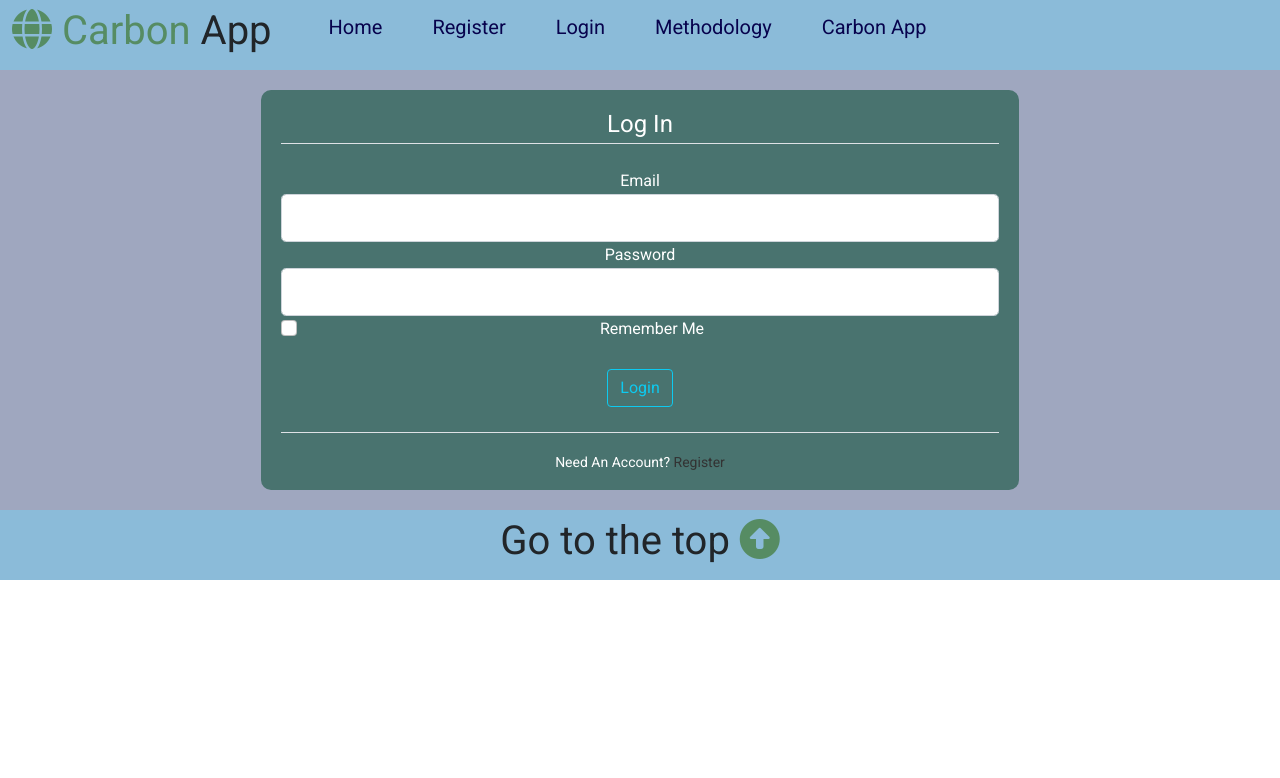
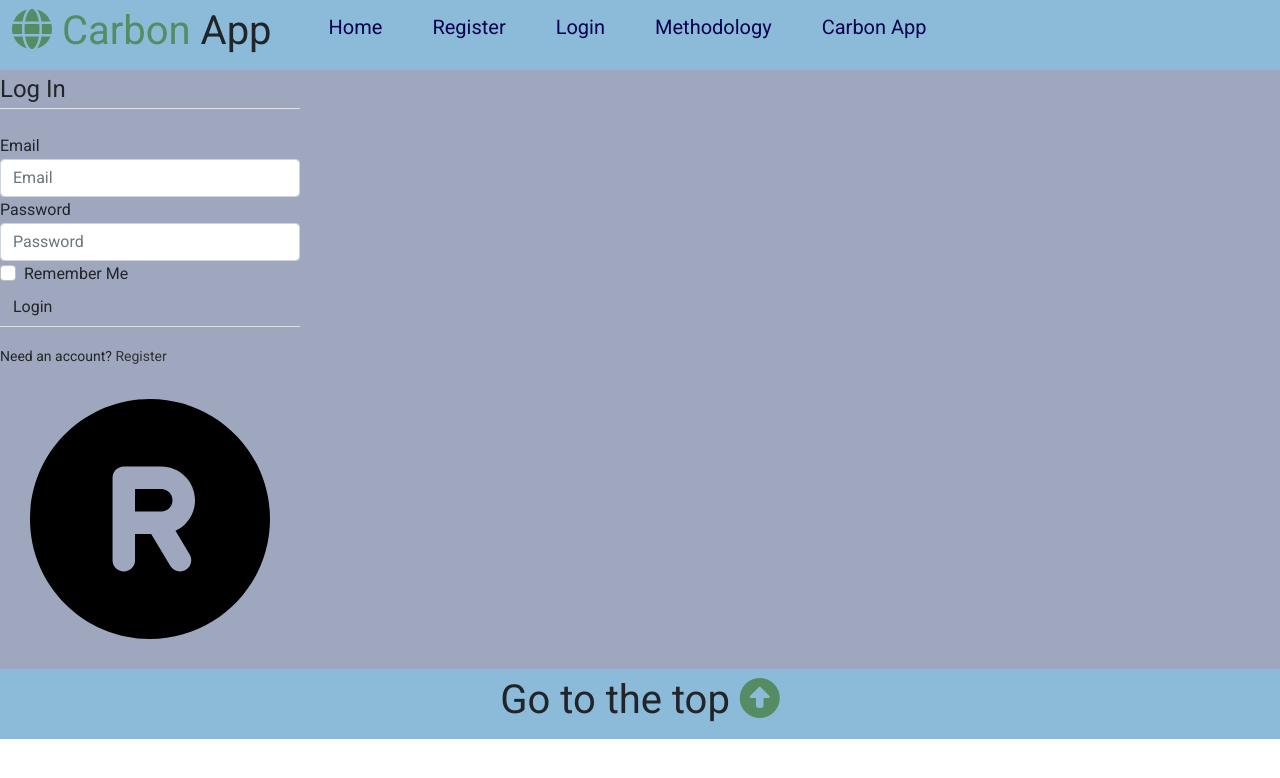
Before and after one commit to EliasAKyte/carbon-app-2026-1, a Flask app: page /login in a window 1280 px wide. Shown: the top 778 px of the page. Run offline with Flask 2, Linux system fonts and the light colour scheme; some libraries are stand-ins or nearby versions.

Commit message:
Update login.html

```diff
--- a/capp/templates/users/login.html
+++ b/capp/templates/users/login.html
@@ -2,75 +2,78 @@
 {% block content %}
 
 <section class="register_section_css">
-  <div class="container">
-          <div class="box">
+  <div class="register-wrap">
 
-          </div>
-          <div class="box">
+    <div class="register-card">
       {% with messages = get_flashed_messages(with_categories=true) %}
         {% if messages %}
           {% for category, message in messages %}
             <div class="alert alert-{{ category }}">
               {{ message }}
-                              <br>
-                              {{form.email.data}}
-                              <br>
-                              {{form.password.data}}
             </div>
           {% endfor %}
         {% endif %}
       {% endwith %}
+
       <form method="POST" action="">
         {{ form.hidden_tag() }}
+
         <fieldset class="form-group">
           <legend class="border-bottom mb-4">Log In</legend>
+
           <div class="form-group">
             {{ form.email.label(class="form-control-label") }}
             {% if form.email.errors %}
-                                  {{ form.email(class="form-control form-control-lg is-invalid") }}
+              {{ form.email(class="form-control is-invalid", placeholder="Email") }}
               <div class="invalid-feedback">
                 {% for error in form.email.errors %}
                   <span>{{ error }}</span>
                 {% endfor %}
               </div>
             {% else %}
-                                  {{ form.email(class="form-control form-control-lg") }}
+              {{ form.email(class="form-control", placeholder="Email") }}
             {% endif %}
           </div>
+
           <div class="form-group">
             {{ form.password.label(class="form-control-label") }}
             {% if form.password.errors %}
-                                  {{ form.password(class="form-control form-control-lg is-invalid") }}
+              {{ form.password(class="form-control is-invalid", placeholder="Password") }}
               <div class="invalid-feedback">
                 {% for error in form.password.errors %}
                   <span>{{ error }}</span>
                 {% endfor %}
               </div>
             {% else %}
-                                  {{ form.password(class="form-control form-control-lg") }}
+              {{ form.password(class="form-control", placeholder="Password") }}
             {% endif %}
           </div>
+
           <div class="form-check">
-                              {{ form.remember(class="form-check-input",style="text-align: left;") }}
-                              {{ form.remember.label(class="form-check-label",style="text-align: left;") }}
+            {{ form.remember(class="form-check-input") }}
+            {{ form.remember.label(class="form-check-label") }}
           </div>
         </fieldset>
-                      </br>
+
         <div class="form-group">
-                          {{ form.submit(class="btn btn-outline-info") }}
+          {{ form.submit(class="btn register-btn") }}
+        </div>
+
+        <div class="border-top pt-3 register-footer">
+          <small>
+            Need an account?
+            <a href="{{ url_for('users.register') }}">Register</a>
+          </small>
         </div>
       </form>
-              </br>
-              <div class="border-top pt-3">
-                  <small>
-                      Need An Account? <a class="ml-2" href="{{ url_for('users.register') }}">Register</a>
-                  </small>
     </div>
 
+    <div class="register-logo">
+      <div class="logo-bubble">
+        <img src="{{ url_for('static', filename='icons/register.svg') }}" alt="Register icon">
       </div>
-          <div class="box">
+    </div>
 
-          </div>
   </div>
 </section>
 
```
Lines whose indentation alone changed are shown as unchanged.
